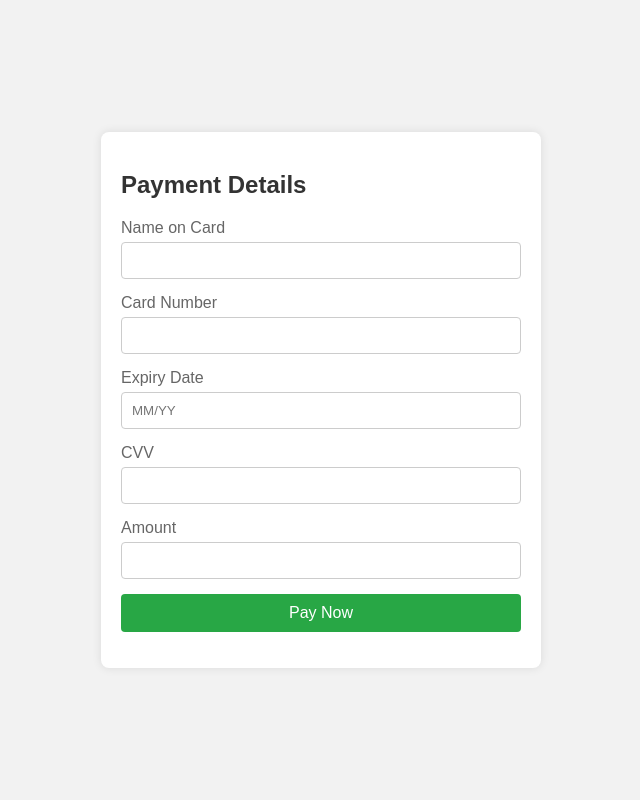
After one commit to Raonaid-Moore/Voyager, a Flask app: template templates/payment.html in a window 1280 px wide. The commit adds this page. Shown: the whole page, without its empty margins (319-959 px from the left). Run offline with Flask 3, Linux system fonts and the light colour scheme; the template is opened without the code that fills it, so the values that code supplies are empty.

Commit message:
booking page

```diff
--- a/db.py
+++ b/db.py
@@ -132,6 +132,10 @@ def submit_booking():
 def login():
     return render_template('login.html')
 
+@app.route('/payment')
+def payment():
+    return render_template('payment.html')
+
 @app.route('/login', methods=['POST'])
 def submit_login():
     try:
--- /dev/null
+++ b/static/css/payment.css
@@ -0,0 +1,57 @@
+body {
+            font-family: Arial, sans-serif;
+            background-color: #f2f2f2;
+            display: flex;
+            justify-content: center;
+            align-items: center;
+            height: 100vh;
+            margin: 0;
+        }
+        .payment-form {
+            background: #fff;
+            padding: 20px;
+            border-radius: 8px;
+            box-shadow: 0 0 10px rgba(0, 0, 0, 0.1);
+            max-width: 400px;
+            width: 100%;
+        }
+        .payment-form h2 {
+            margin-bottom: 20px;
+            font-size: 24px;
+            color: #333;
+        }
+        .form-group {
+            margin-bottom: 15px;
+        }
+        .form-group label {
+            display: block;
+            margin-bottom: 5px;
+            color: #666;
+        }
+        .form-group input {
+            width: 100%;
+            padding: 10px;
+            border: 1px solid #ccc;
+            border-radius: 4px;
+        }
+        .form-group input:focus {
+            border-color: #0066cc;
+            outline: none;
+        }
+        .form-group .small {
+            font-size: 12px;
+            color: #999;
+        }
+        .btn-submit {
+            width: 100%;
+            padding: 10px;
+            background-color: #28a745;
+            border: none;
+            border-radius: 4px;
+            color: #fff;
+            font-size: 16px;
+            cursor: pointer;
+        }
+        .btn-submit:hover {
+            background-color: #218838;
+        }
--- a/templates/bookings.html
+++ b/templates/bookings.html
@@ -31,7 +31,8 @@
             <label for="check_out">Check Out:</label>
             <input id="check_out" name="check_out" type="date" required>
 
-            <input type="submit" value="Book Now">
+
+            <a href="/payment" style="background-color: #4CAF50; color: white; padding: 10px 20px; text-align: center; text-decoration: none; display: inline-block; font-size: 16px;">Proceed to Checkout</a>
         </form>
     </div>
 </div>
--- /dev/null
+++ b/templates/payment.html
@@ -0,0 +1,38 @@
+<html lang="en">
+<head>
+    <meta charset="UTF-8">
+    <meta name="viewport" content="width=device-width, initial-scale=1.0">
+    <title>Payment System</title>
+    <link rel="stylesheet" href="../static/css/payment.css">
+</head>
+<body>
+
+    <div class="payment-form">
+        <h2>Payment Details</h2>
+        <form action="#">
+            <div class="form-group">
+                <label for="card-name">Name on Card</label>
+                <input type="text" id="card-name" name="card-name" required>
+            </div>
+            <div class="form-group">
+                <label for="card-number">Card Number</label>
+                <input type="text" id="card-number" name="card-number" required>
+            </div>
+            <div class="form-group">
+                <label for="expiry-date">Expiry Date</label>
+                <input type="text" id="expiry-date" name="expiry-date" placeholder="MM/YY" required>
+            </div>
+            <div class="form-group">
+                <label for="cvv">CVV</label>
+                <input type="text" id="cvv" name="cvv" required>
+            </div>
+            <div class="form-group">
+                <label for="amount">Amount</label>
+                <input type="text" id="amount" name="amount" required>
+            </div>
+            <button type="submit" class="btn-submit">Pay Now</button>
+        </form>
+    </div>
+
+</body>
+</html>
```
